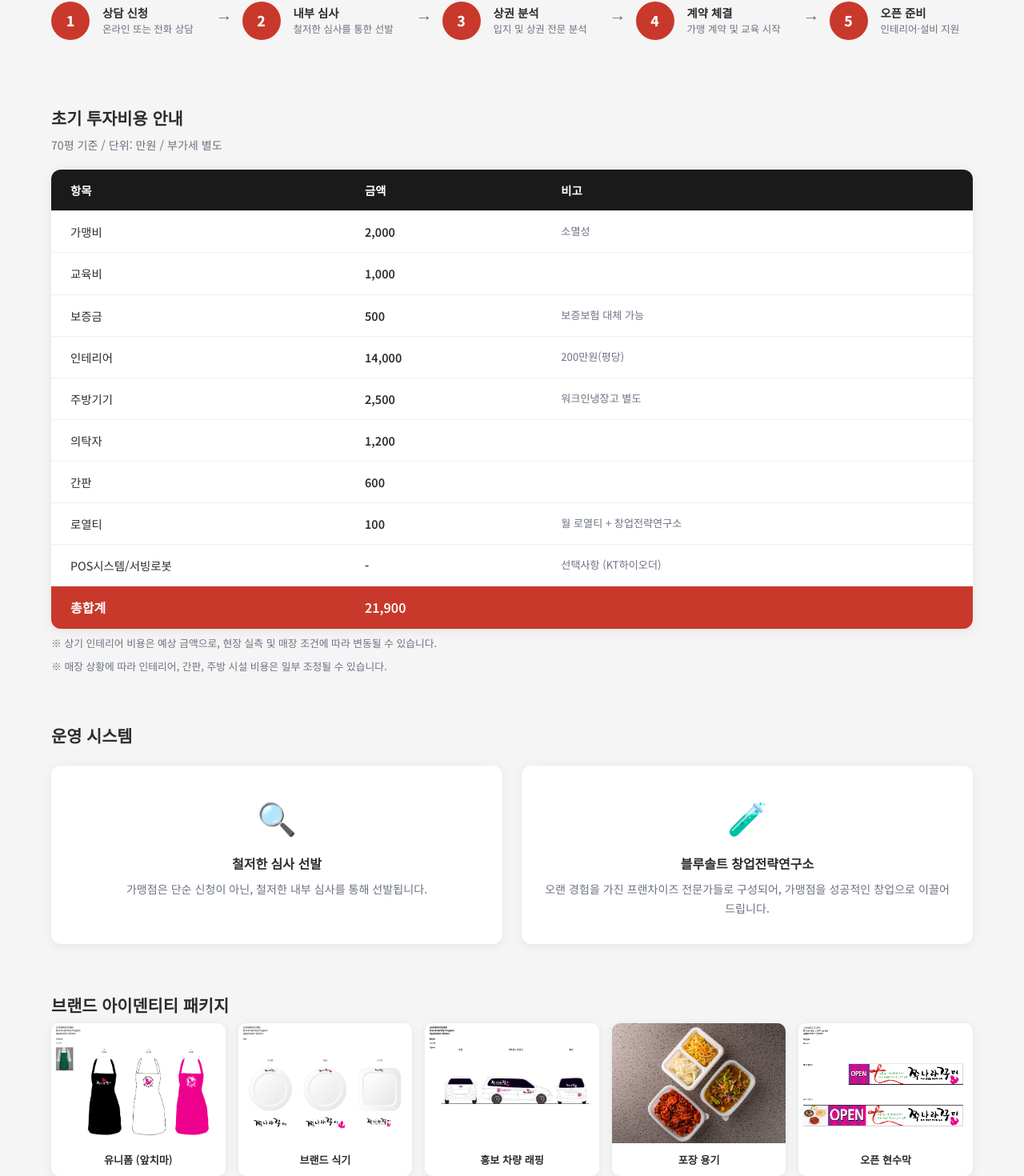
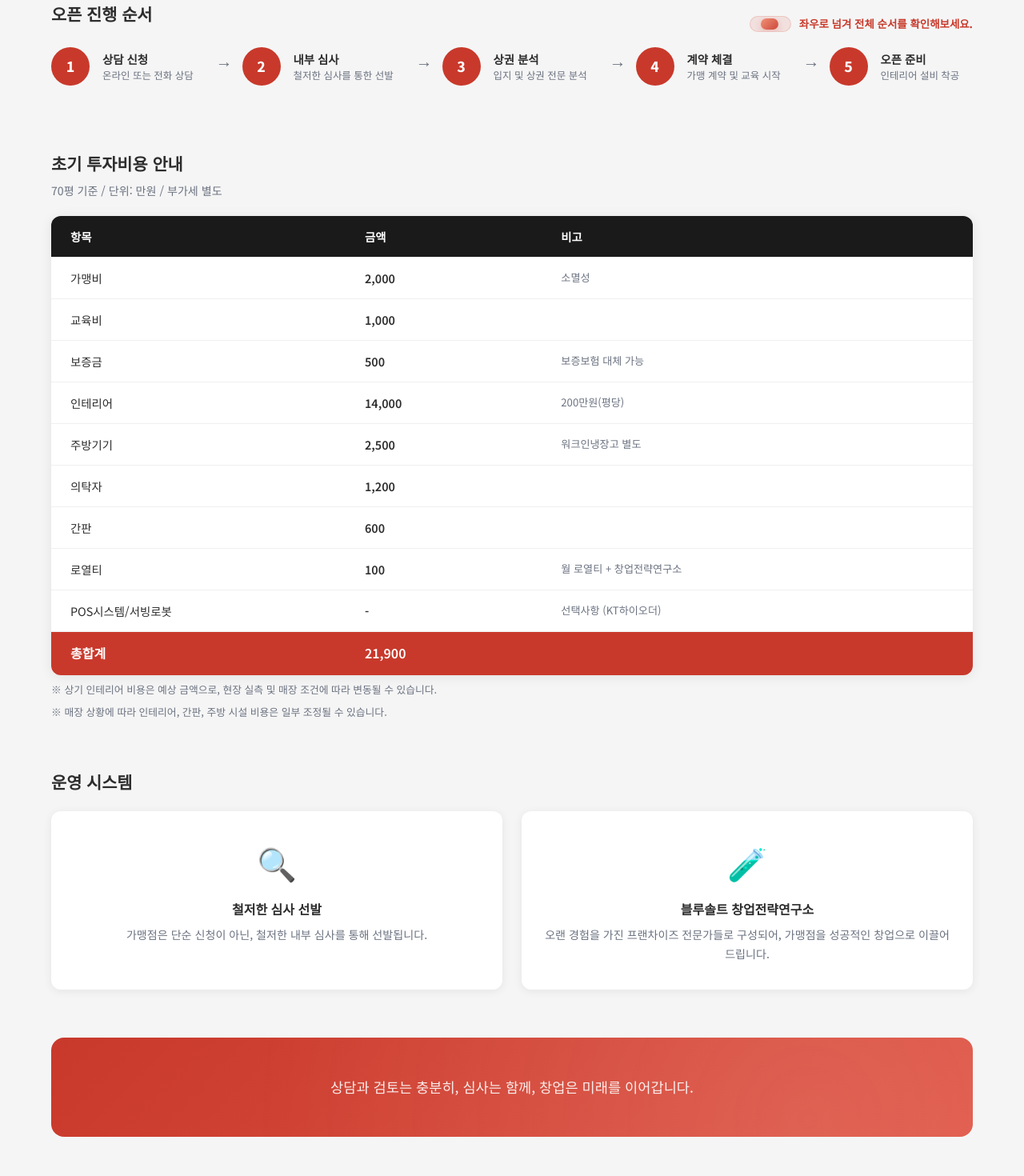
Before and after one commit to slowlytoyou/slowlytoyou.github.io, a Vue app: page /#/franchise in a window 1280 px wide. Shown: the part 1316-2786 px from the top of the page at 80% size. Built offline with nearby package versions, Linux system fonts and the light colour scheme.

Commit message:
Update franchise guidance and revenue seals

```diff
--- a/src/components/AboutSection.vue
+++ b/src/components/AboutSection.vue
@@ -13,15 +13,18 @@
             <img :src="dishSeal" alt="" class="strength-revenue-image" />
             <svg viewBox="0 0 180 180" class="strength-revenue-svg" aria-hidden="true">
               <defs>
-                <path id="about-revenue-arc" d="M 34 104 A 56 56 0 0 1 146 104" />
+                <linearGradient id="aboutRevenueGradient" x1="0%" y1="50%" x2="100%" y2="50%">
+                  <stop offset="0%" stop-color="#4f72ff" />
+                  <stop offset="55%" stop-color="#8457e8" />
+                  <stop offset="100%" stop-color="#ff5cb8" />
+                </linearGradient>
+                <path id="about-revenue-arc" d="M 103 18 A 69 69 0 0 1 163 76" />
               </defs>
               <text class="strength-seal-arc">
-                <textPath href="#about-revenue-arc" startOffset="50%" text-anchor="middle">연 매 출</textPath>
+                <textPath href="#about-revenue-arc" startOffset="36%" text-anchor="middle">연 매 출</textPath>
               </text>
+              <text x="90" y="108" text-anchor="middle" class="strength-seal-value">16억!</text>
             </svg>
-            <div class="strength-seal-center">
-              <span class="strength-seal-value">16억</span>
-            </div>
           </div>
           <div v-else class="strength-icon-wrap">
             <span class="strength-icon">{{ item.icon }}</span>
@@ -281,27 +284,20 @@ const features = [
   width: 100%;
   height: 100%;
   object-fit: contain;
+  transform: rotate(-24deg);
 }
 
 .strength-seal-arc {
   fill: rgba(26, 26, 26, 0.92);
   font-size: 11px;
   font-weight: 800;
-  letter-spacing: 0.34em;
-}
-
-.strength-seal-center {
-  position: absolute;
-  inset: 0;
-  display: flex;
-  align-items: center;
-  justify-content: center;
+  letter-spacing: 0.14em;
 }
 
 .strength-seal-value {
-  font-size: 1.35rem;
+  fill: url(#aboutRevenueGradient);
+  font-size: 3.52rem;
   font-weight: 900;
-  color: var(--primary);
   letter-spacing: -0.05em;
 }
 
--- a/src/components/FranchiseSection.vue
+++ b/src/components/FranchiseSection.vue
@@ -35,6 +35,16 @@
       </div>
 
       <!-- 가맹 절차 -->
+      <div class="process-section" v-animate="'fade-up'">
+        <div class="process-header">
+          <h3 class="cost-title">오픈 진행 순서</h3>
+          <p class="process-hint">
+            <span class="process-hint-track" aria-hidden="true">
+              <span class="process-hint-thumb"></span>
+            </span>
+            <span>좌우로 넘겨 전체 순서를 확인해보세요.</span>
+          </p>
+        </div>
         <div class="process-steps">
           <div v-for="(step, index) in steps" :key="index" class="step">
             <div class="step-num">{{ index + 1 }}</div>
@@ -43,6 +53,7 @@
               <p>{{ step.desc }}</p>
             </div>
             <div v-if="index < steps.length - 1" class="step-arrow">→</div>
+          </div>
         </div>
       </div>
 
@@ -88,47 +99,27 @@
         </div>
       </div>
 
-      <!-- 브랜드 아이덴티티 -->
-      <div class="brand-identity" v-animate="'fade-up'">
-        <h3 class="cost-title">브랜드 아이덴티티 패키지</h3>
-        <div class="brand-grid">
-          <div v-for="b in brandItems" :key="b.label" class="brand-card">
-            <div class="brand-img">
-              <img :src="b.img" :alt="b.label" />
-            </div>
-            <p>{{ b.label }}</p>
-          </div>
-        </div>
-      </div>
-
       <!-- CTA -->
       <div class="cta-box" v-animate="'scale'">
-        <p>지금 바로 상담을 신청하고 성공 창업의 첫 걸음을 내딛으세요.</p>
-        <router-link to="/contact" class="btn-primary">상담 신청</router-link>
+        <p>상담과 검토는 충분히, 심사는 함께, 창업은 미래를 이어갑니다.</p>
       </div>
     </div>
   </section>
 </template>
 
 <script setup>
-import conceptA from '../assets/식당 조감도 hero-cutout.png'
+import conceptA from '../assets/인테리어 컨셉A.png'
 import conceptB from '../assets/식당 전경3.png'
 import view03 from '../assets/view03.jpg'
 import view04 from '../assets/view04.jpg'
 import view17 from '../assets/view17.jpg'
 import view08 from '../assets/view08.jpg'
-import imgApron from '../assets/30 앞치마.jpg'
-import imgDish from '../assets/22 용기.jpg'
-import imgVan from '../assets/50 승합차-A.jpg'
-import imgPackage from '../assets/쭈꾸미포장.jpg'
-import imgBanner from '../assets/16 오픈후현수막.jpg'
-
 const steps = [
   { title: '상담 신청', desc: '온라인 또는 전화 상담' },
   { title: '내부 심사', desc: '철저한 심사를 통한 선발' },
   { title: '상권 분석', desc: '입지 및 상권 전문 분석' },
   { title: '계약 체결', desc: '가맹 계약 및 교육 시작' },
-  { title: '오픈 준비', desc: '인테리어·설비 지원' },
+  { title: '오픈 준비', desc: '인테리어 설비 착공' },
   { title: '그랜드 오픈', desc: '본사 오픈 지원팀 파견' },
 ]
 
@@ -142,14 +133,6 @@ const costRows = [
   { item: '간판', amount: '600', note: '' },
   { item: '로열티', amount: '100', note: '월 로열티 + 창업전략연구소' },
   { item: 'POS시스템/서빙로봇', amount: '-', note: '선택사항 (KT하이오더)' },
-]
-
-const brandItems = [
-  { label: '유니폼 (앞치마)', img: imgApron },
-  { label: '브랜드 식기', img: imgDish },
-  { label: '홍보 차량 래핑', img: imgVan },
-  { label: '포장 용기', img: imgPackage },
-  { label: '오픈 현수막', img: imgBanner },
 ]
 
 const detailShots = [
@@ -263,13 +246,72 @@ const detailShots = [
 }
 
 /* 가맹 절차 */
+.process-section {
+  margin-bottom: 70px;
+}
+
+.process-header {
+  display: flex;
+  align-items: flex-end;
+  justify-content: space-between;
+  gap: 16px;
+  margin-bottom: 18px;
+}
+
+.process-hint {
+  display: inline-flex;
+  align-items: center;
+  gap: 10px;
+  font-size: 0.84rem;
+  font-weight: 700;
+  color: var(--primary);
+  white-space: nowrap;
+}
+
+.process-hint-track {
+  position: relative;
+  width: 52px;
+  height: 20px;
+  border-radius: 999px;
+  background: rgba(215, 77, 58, 0.12);
+  border: 1px solid rgba(215, 77, 58, 0.18);
+  overflow: hidden;
+  flex: 0 0 auto;
+}
+
+.process-hint-thumb {
+  position: absolute;
+  top: 2px;
+  left: 4px;
+  width: 22px;
+  height: 14px;
+  border-radius: 999px;
+  background: linear-gradient(135deg, #f28b6e, var(--primary));
+  box-shadow: 0 4px 10px rgba(215, 77, 58, 0.25);
+  animation: swipeHint 1.8s ease-in-out infinite;
+}
+
+@keyframes swipeHint {
+  0%,
+  100% {
+    transform: translateX(0);
+    opacity: 0.85;
+  }
+
+  50% {
+    transform: translateX(22px);
+    opacity: 1;
+  }
+}
+
 .process-steps {
   display: flex;
   align-items: flex-start;
   gap: 0;
-  margin-bottom: 70px;
   overflow-x: auto;
   padding-bottom: 10px;
+  scrollbar-width: thin;
+  scrollbar-color: rgba(215, 77, 58, 0.38) rgba(12, 19, 40, 0.08);
 }
 
 .step {
@@ -332,12 +374,6 @@ const detailShots = [
   font-size: 0.88rem;
   color: var(--gray);
   margin-bottom: 20px;
-}
-
-.brand-sub {
-  font-size: 0.88rem;
-  color: var(--gray);
-  margin-bottom: 24px;
 }
 
 .cost-table {
@@ -440,53 +476,6 @@ const detailShots = [
   line-height: 1.7;
 }
 
-/* 브랜드 아이덴티티 */
-.brand-identity {
-  margin-bottom: 60px;
-}
-
-.brand-grid {
-  display: grid;
-  grid-template-columns: repeat(5, 1fr);
-  gap: 16px;
-}
-
-.brand-card {
-  border-radius: 10px;
-  overflow: hidden;
-  background: white;
-  box-shadow: 0 2px 12px rgba(0,0,0,0.07);
-  transition: transform 0.3s ease;
-}
-
-.brand-card:hover {
-  transform: translateY(-4px);
-}
-
-.brand-img {
-  height: 150px;
-  overflow: hidden;
-}
-
-.brand-img img {
-  width: 100%;
-  height: 100%;
-  object-fit: cover;
-  transition: transform 0.4s ease;
-}
-
-.brand-card:hover .brand-img img {
-  transform: scale(1.08);
-}
-
-.brand-card p {
-  padding: 10px 12px;
-  font-size: 0.82rem;
-  font-weight: 600;
-  color: var(--text);
-  text-align: center;
-}
-
 /* CTA */
 .cta-box {
   background: linear-gradient(135deg, var(--primary), #e05545);
@@ -516,31 +505,14 @@ const detailShots = [
 
 .cta-box p {
   font-size: 1.1rem;
-  margin-bottom: 24px;
+  margin-bottom: 0;
   opacity: 0.9;
   position: relative;
-}
-
-.cta-box .btn-primary {
-  background: white;
-  color: var(--primary);
-  font-size: 1.05rem;
-  position: relative;
-  transition: transform 0.2s ease, box-shadow 0.2s ease;
-}
-
-.cta-box .btn-primary:hover {
-  background: #f8f8f8;
-  transform: scale(1.05);
-  box-shadow: 0 4px 20px rgba(0,0,0,0.2);
 }
 
 @media (max-width: 900px) {
   .support-cards {
     grid-template-columns: 1fr;
-  }
-  .brand-grid {
-    grid-template-columns: repeat(3, 1fr);
   }
   .store-gallery {
     grid-template-columns: 1fr;
@@ -561,9 +533,18 @@ const detailShots = [
 }
 
 @media (max-width: 560px) {
-  .brand-grid {
-    grid-template-columns: repeat(2, 1fr);
+  .process-header {
+    align-items: flex-start;
+    flex-direction: column;
+    margin-bottom: 14px;
   }
+
+  .process-hint {
+    font-size: 0.78rem;
+    white-space: normal;
+    gap: 8px;
+  }
+
   .cta-box {
     padding: 32px 20px;
   }
--- a/src/components/HeroSection.vue
+++ b/src/components/HeroSection.vue
@@ -9,15 +9,18 @@
           <img :src="dishSeal" alt="" class="revenue-seal-image" />
           <svg viewBox="0 0 180 180" class="revenue-seal-svg" aria-hidden="true">
             <defs>
-              <path id="hero-revenue-arc" d="M 34 104 A 56 56 0 0 1 146 104" />
+              <linearGradient id="heroRevenueGradient" x1="0%" y1="50%" x2="100%" y2="50%">
+                <stop offset="0%" stop-color="#4f72ff" />
+                <stop offset="55%" stop-color="#8457e8" />
+                <stop offset="100%" stop-color="#ff5cb8" />
+              </linearGradient>
+              <path id="heroRevenueArc" d="M 104 17 A 68 68 0 0 1 163 75" />
             </defs>
             <text class="seal-arc-text">
-              <textPath href="#hero-revenue-arc" startOffset="50%" text-anchor="middle">연 매 출</textPath>
+              <textPath href="#heroRevenueArc" startOffset="31%" text-anchor="middle">연 매 출</textPath>
             </text>
+            <text x="90" y="108" text-anchor="middle" class="seal-value">16억!</text>
           </svg>
-          <div class="seal-center">
-            <span class="seal-value">16억</span>
-          </div>
         </div>
       </div>
     </div>
@@ -118,27 +121,20 @@ import dishSeal from '../assets/dish-seal.png'
   width: 100%;
   height: 100%;
   object-fit: contain;
+  transform: rotate(-24deg);
 }
 
 .seal-arc-text {
-  fill: rgba(26, 26, 26, 0.92);
+  fill: rgba(18, 18, 18, 0.96);
   font-size: 14px;
   font-weight: 800;
-  letter-spacing: 0.42em;
-}
-
-.seal-center {
-  position: absolute;
-  inset: 0;
-  display: flex;
-  align-items: center;
-  justify-content: center;
+  letter-spacing: 0.14em;
 }
 
 .seal-value {
-  font-size: 2.8rem;
+  fill: url(#heroRevenueGradient);
+  font-size: 3.7rem;
   font-weight: 900;
-  color: var(--primary);
   letter-spacing: -0.05em;
 }
 
@@ -214,8 +210,12 @@ import dishSeal from '../assets/dish-seal.png'
     height: 156px;
   }
 
+  .seal-arc-text {
+    font-size: 13px;
+  }
+
   .seal-value {
-    font-size: 2.5rem;
+    font-size: 3.3rem;
   }
 }
 
```
Also changed, not shown: src/assets/인테리어 컨셉A.png (added). Lines whose indentation alone changed are shown as unchanged.
